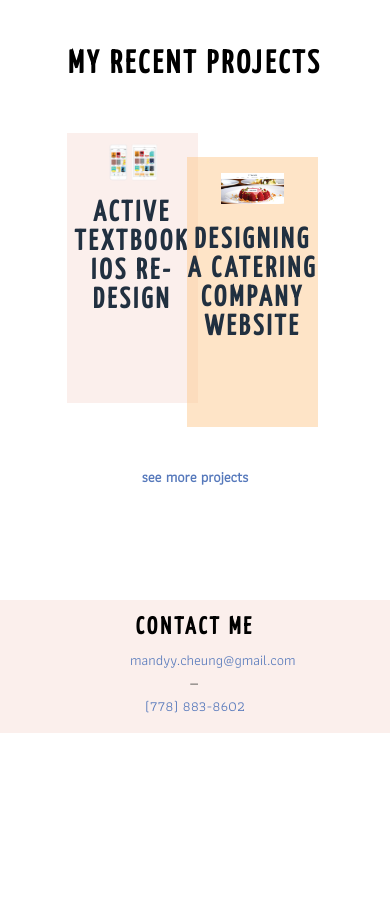
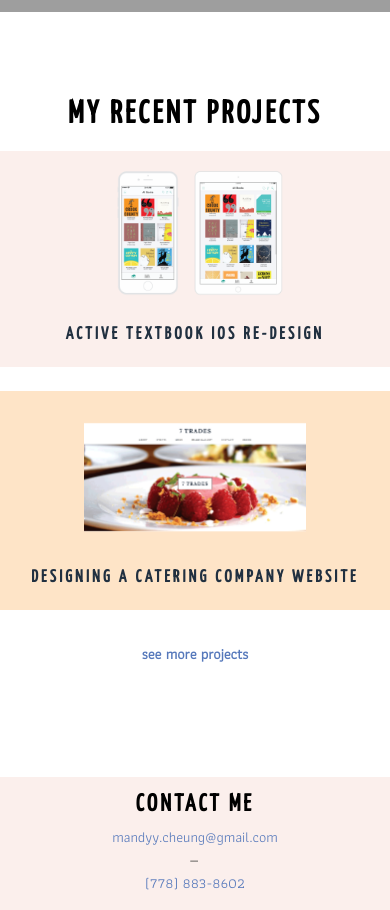
Before and after one commit to guudey/MandysPortfolio, a plain HTML site: page index.html in a window 390 px wide. Shown: the part 720-1630 px from the top of the page. Before the commit the page ends 1453 px from the top, so only its background shows below. Drawn offline with Linux system fonts and the light colour scheme; grey boxes are pictures that could not be loaded.

Commit message:
Home page and about page is responsive

```diff
--- a/css/grid.scss
+++ b/css/grid.scss
@@ -10,9 +10,14 @@ $blue: #5578BB;
 
 .box {
   display: flex;
+  flex-wrap: wrap;
 }
 
 .col_1of2 {
+  width: 50%;
+}
+
+.contact_info_div{
   width: 50%;
 }
 
@@ -34,32 +39,174 @@ $blue: #5578BB;
 }
 
 /* --------- MEDIA QUERY -----------*/
-@media screen and (max-width: 730px) {
-  .col_1of2{
+@media screen and (max-width: 1040px){
+
+  /*------ HOME PAGE --------*/
+  .home_project_div {
+    margin: 2rem 1rem 2rem 2rem;
+  }
+
+  .project_cover_img1{
+    width: 57%;
+  }
+
+  .project_cover_img2{
+    width: 55%;
+  }
+}
+
+@media screen and (max-width: 990px){
+
+  /*------ HOME PAGE --------*/
+  .project_cover_img1{
+    width: 62%;
+  }
+
+  .project_cover_img2{
     width: 60%;
   }
 }
 
+@media screen and (max-width: 990px){
+
+  /*------ HOME PAGE --------*/
+  .project_cover_img1{
+    width: 62%;
+  }
+
+  .project_cover_img2{
+    width: 60%;
+  }
+}
+
+@media screen and (max-width: 920px){
+
+  /*------ HOME PAGE --------*/
+  .project_cover_img1{
+    width: 67%;
+  }
+
+  .project_cover_img2{
+    width: 65%;
+  }
+}
+
+@media screen and (max-width: 870px){
+  /*------ HOME PAGE --------*/
+  .home_project_div {
+    margin: 2rem 0rem 2rem 1rem;
+  }
+
+  .project_cover_img1{
+    width: 74%;
+  }
+
+  .project_cover_img2{
+    width: 72%;
+  }
+}
+
+@media screen and (max-width: 800px){
+  /*------ HOME PAGE --------*/
+  .home_project_div {
+    margin: 2rem 0rem 2rem 0rem;
+  }
+
+  .project2_div{
+    width: 52%;
+  }
+}
+
+@media screen and (max-width: 730px) {
+  /*------  GRID --------*/
+  .col_1of2{
+    width: 60%;
+  }
+
+  /*------ HOME PAGE --------*/
+  .home_project_div {
+    margin: 0;
+    height: auto;
+  }
+
+  .project_cover_img1{
+    width: 67%;
+  }
+
+  .project_cover_img2{
+    width: 65%;
+  }
+
+  .project1_div {
+    height: inherit;
+    width: 100%;
+    position: inherit;
+    top: inherit;
+    right: inherit;
+
+    padding: 0rem 1.5rem 1.5rem 1.5rem;
+    margin-bottom: 1.5rem;
+  }
+
+  .project2_div {
+    height: inherit;
+    width: 100%;
+    position: inherit;
+    top: inherit;
+    left: inherit;
+
+    padding: 0rem 1.5rem 1.5rem 1.5rem;
+    margin-bottom: 2rem;
+  }
+}
+
 @media screen and (max-width: 608px) {
+  /*------  GRID --------*/
   .col_1of2{
     width: 70%;
   }
 }
 
 @media screen and (max-width: 521px) {
+  /*------  GRID --------*/
   .col_1of2{
     width: 90%;
   }
 }
 
-@media screen and (max-width: 405px) {
-  .col_1of2{
+@media screen and (max-width: 476px){
+  /*------ HOME PAGE --------*/
+  .intro_div_hero{
+    height: 600px;
+  }
+}
+
+@media screen and (max-width: 440px){
+  /*------ ABOUT PAGE --------*/
+  .contact_info_div{
     width: 100%;
   }
 }
 
+@media screen and (max-width: 405px) {
+  /*------  GRID --------*/
+  .col_1of2{
+    width: 100%;
+  }
+
+  /*------ ABOUT PAGE --------*/
+  .about_div{
+    padding: 0 1.5rem;
+  }
+}
+
 @media screen and (max-width: 365px) {
+  /*------  NAVBAR --------*/
   .nav_list li{
     display: block;
   }
+
+  .content{
+    padding-top: 3rem;
+  }
 }
--- a/css/main.scss
+++ b/css/main.scss
@@ -111,7 +111,6 @@ button {
 .bottom_nav_div{
   width: 100%;
   justify-content: center;
-  // border-top: 1px solid $main-pink;
   background-color: $lightest-pink;
   text-align: center;
   position: fixed;
@@ -184,12 +183,10 @@ button {
 }
 
 .content {
-  // margin-top: 7.9rem;
 }
 
 .project_content {
   margin-top: 4rem;
-  // margin-bottom: 4rem;
 }
 
 /* -------- HOMEPAGE ----------*/
@@ -210,6 +207,8 @@ button {
   background-size: 800px;
   background-repeat: no-repeat;
   background-color: $faded-pink;
+
+  transition: height 0.5s;
 }
 
 .name_div {
@@ -233,6 +232,8 @@ button {
   align-items: center;
   text-align: center;
   margin: 2rem 4rem 2rem 4rem;
+
+  transition: margin 0.5s;
 }
 
 .contact_div {
@@ -254,16 +255,21 @@ button {
 
 .project_text{
   margin: 0;
+  font-size: 120%;
 }
 
 .project_cover_img1{
   width: 50%;
   padding: 0.5rem 0;
+
+  transition: width 0.5s
 }
 
 .project_cover_img2{
   width: 48%;
   padding: 1rem 0 1rem 0;
+
+  transition: width 0.5s;
 }
 
 .project1_div {
--- a/index.html
+++ b/index.html
@@ -53,7 +53,7 @@
                 <h1 class="project_text"> Active Textbook iOS Re-design </h1>
               </div></a></div>
           <div class="col_1of2"><a href="project2.html">
-              <div class="project2_div"><img class="project_cover_img2" src="img/Project2_cover.jpg" alt="Catering website project">
+              <div class="project2_div"><img class="project_cover_img2" src="img/Project2_cover.png" alt="Catering website project">
                 <h1 class="project_text"> Designing a Catering Company Website </h1>
               </div></a></div>
         </div>
@@ -63,12 +63,12 @@
       </div>
       <div class="contact_div">
         <div class="box name_div">
-          <div class="col_1of3">
+          <div class="col_1of2">
             <h2> Contact Me</h2>
           </div>
         </div>
         <div class="box contact_content">
-          <div class="col_1of3"><a href="mailto:mandyy.cheung@gmail.com"> mandyy.cheung@gmail.com</a>
+          <div class="col_1of2"><a href="mailto:mandyy.cheung@gmail.com"> mandyy.cheung@gmail.com</a>
             <p class="contact_sep">—</p><a href="tel:7788838602"> (778) 883-8602</a>
           </div>
         </div>
```
Also changed, not shown: about.html (+5 -5 lines), css/grid.css, css/main.css, img/Project2_cover.jpg (deleted), img/Project2_cover.png (added), 2 other files.
